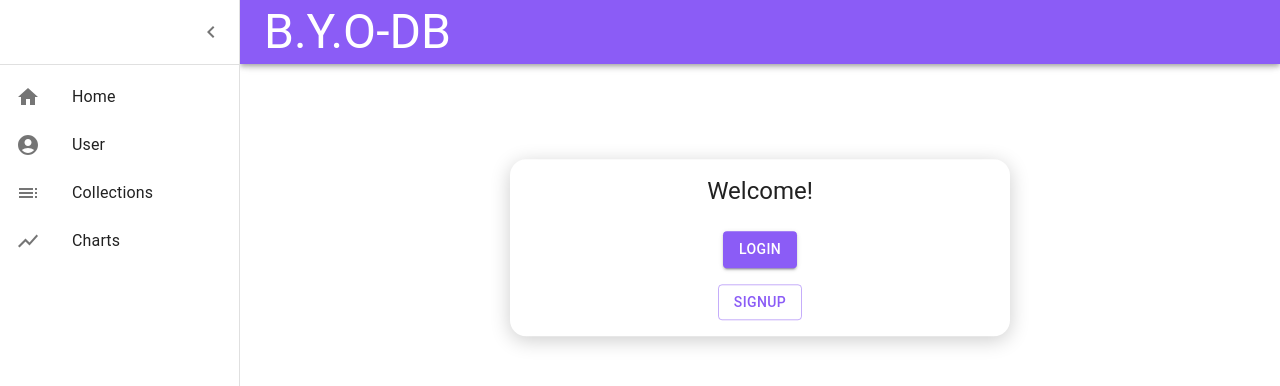
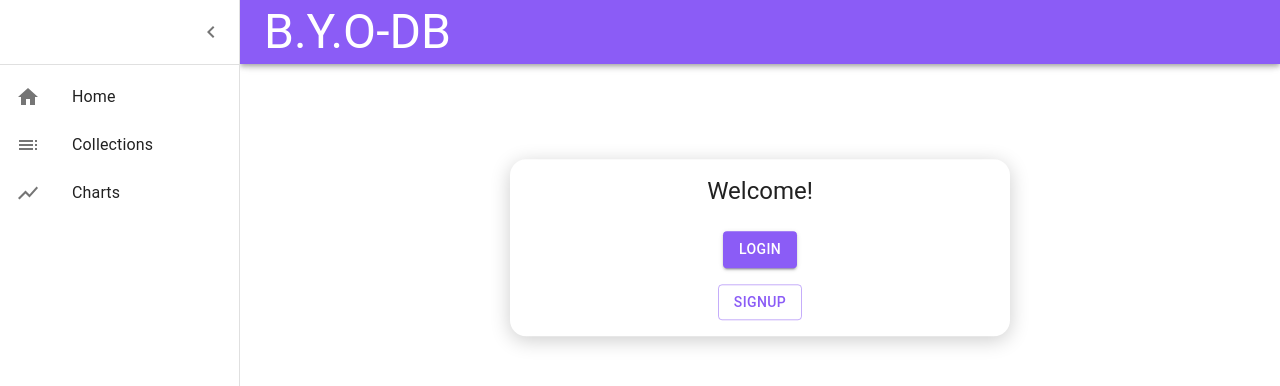
Before and after one commit to kev-rod43/byo-db, a React (Vite) app in the folder client/: page / in a window 1280 px wide. Both pictures are taken after a click on the button "open drawer". Shown: the top 386 px of the page. Built offline with nearby package versions, Linux system fonts and the light colour scheme.

Commit message:
add conditional handling to user tab in nav drawer

```diff
--- a/client/src/components/common/UserProfile.jsx
+++ b/client/src/components/common/UserProfile.jsx
@@ -2,7 +2,7 @@ import React, { useState, useEffect } from 'react';
 import Box from '@mui/material/Box';
 import Typography from '@mui/material/Typography';
 import Container from '@mui/material/Container';
-// import AuthService from './path-to-your-auth-service'; // Update the path accordingly
+import AuthService from '../../utils/auth';
 
 const UserProfile = () => {
   const [profile, setProfile] = useState(null);
--- a/client/src/components/layout/NavDrawer.jsx
+++ b/client/src/components/layout/NavDrawer.jsx
@@ -23,7 +23,7 @@ import AccountCircleIcon from '@mui/icons-material/AccountCircle';
 import ShowChartIcon from '@mui/icons-material/ShowChart';
 import TocIcon from '@mui/icons-material/Toc';
 import HomeIcon from '@mui/icons-material/Home';
-
+import AuthService from '../../utils/auth'
 
 
 
@@ -31,7 +31,6 @@ const drawerWidth = 240;
 
 const pages = [
   { name: 'Home', icon: <HomeIcon />, route: '/' },
-  { name: 'User', icon: <AccountCircleIcon />, route: '/user' },
   { name: 'Collections', icon: <TocIcon />, route: '/collections' },
   { name: 'Charts', icon: <ShowChartIcon />, route: '/charts' }
 
@@ -82,10 +81,13 @@ const DrawerHeader = styled('div')(({ theme }) => ({
   justifyContent: 'flex-end',
 }));
 
+// Component return
+
 export default function NavDrawer() {
   const theme = useTheme();
   const [open, setOpen] = React.useState(false);
   const navigate = useNavigate();
+  const isLoggedIn = AuthService.loggedIn();
 
   const handleDrawerOpen = () => {
     setOpen(true);
@@ -135,6 +137,14 @@ export default function NavDrawer() {
         </DrawerHeader>
         <Divider />
         <List>
+        {isLoggedIn && (
+          <ListItem disablePadding>
+            <ListItemButton onClick={() => navigate('/user')}>
+              <ListItemIcon>{AccountCircleIcon}</ListItemIcon>
+                <ListItemText primary={'User'} />
+            </ListItemButton>
+          </ListItem>
+        )}
           {pages.map((page) => (
             <ListItem key={page.name} disablePadding>
               <ListItemButton onClick={() => navigate(page.route)}>
--- a/client/src/hooks/useLogin.js
+++ b/client/src/hooks/useLogin.js
@@ -1,6 +1,6 @@
 import { useState } from 'react';
 import { useMutation } from '@apollo/client';
-import { LOGIN } from '../utils/mutations'; // Ensure the path to your mutations file is correct
+import { LOGIN } from '../utils/mutations';
 import AuthService from '../utils/auth';
 
 
```
